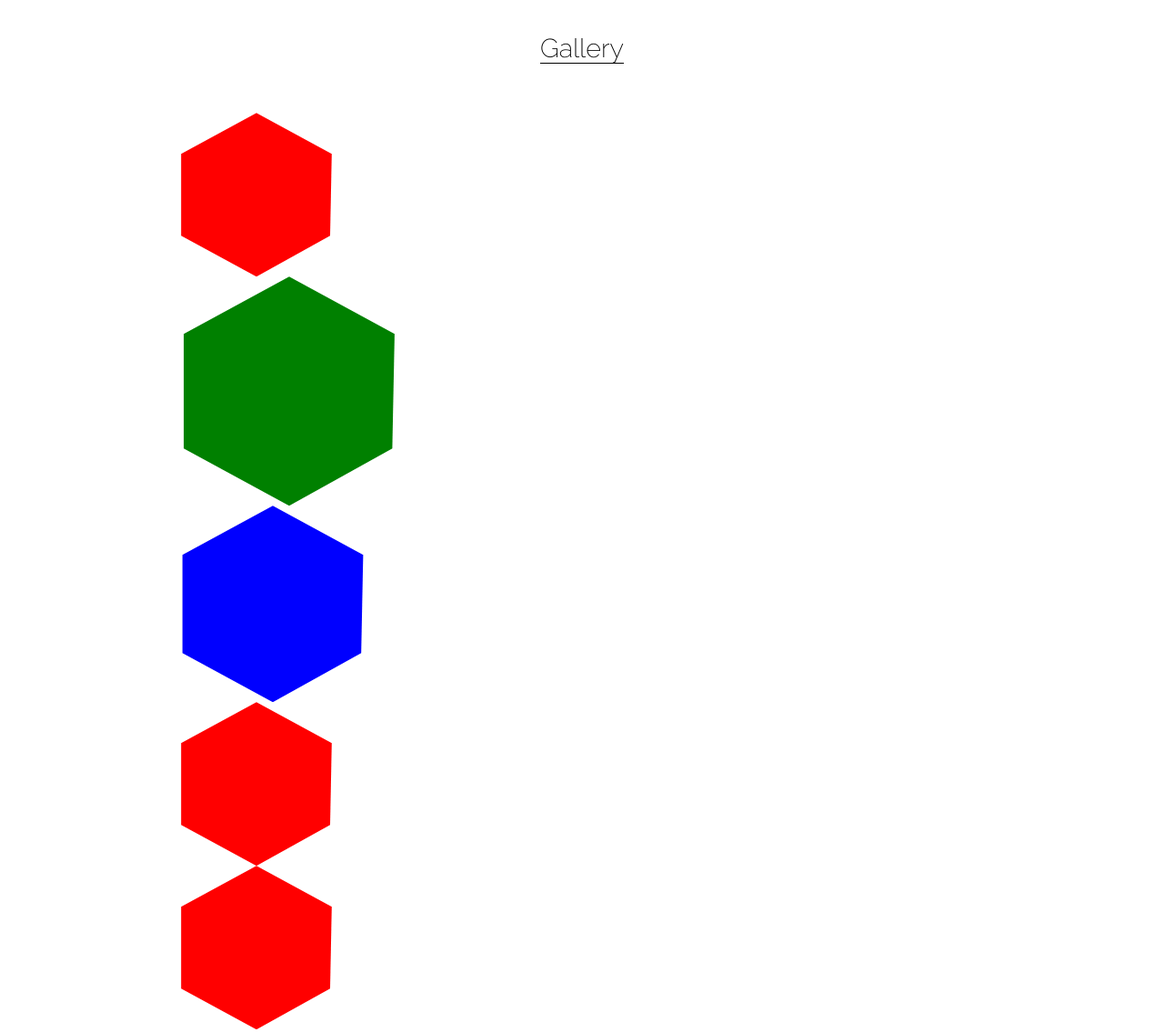
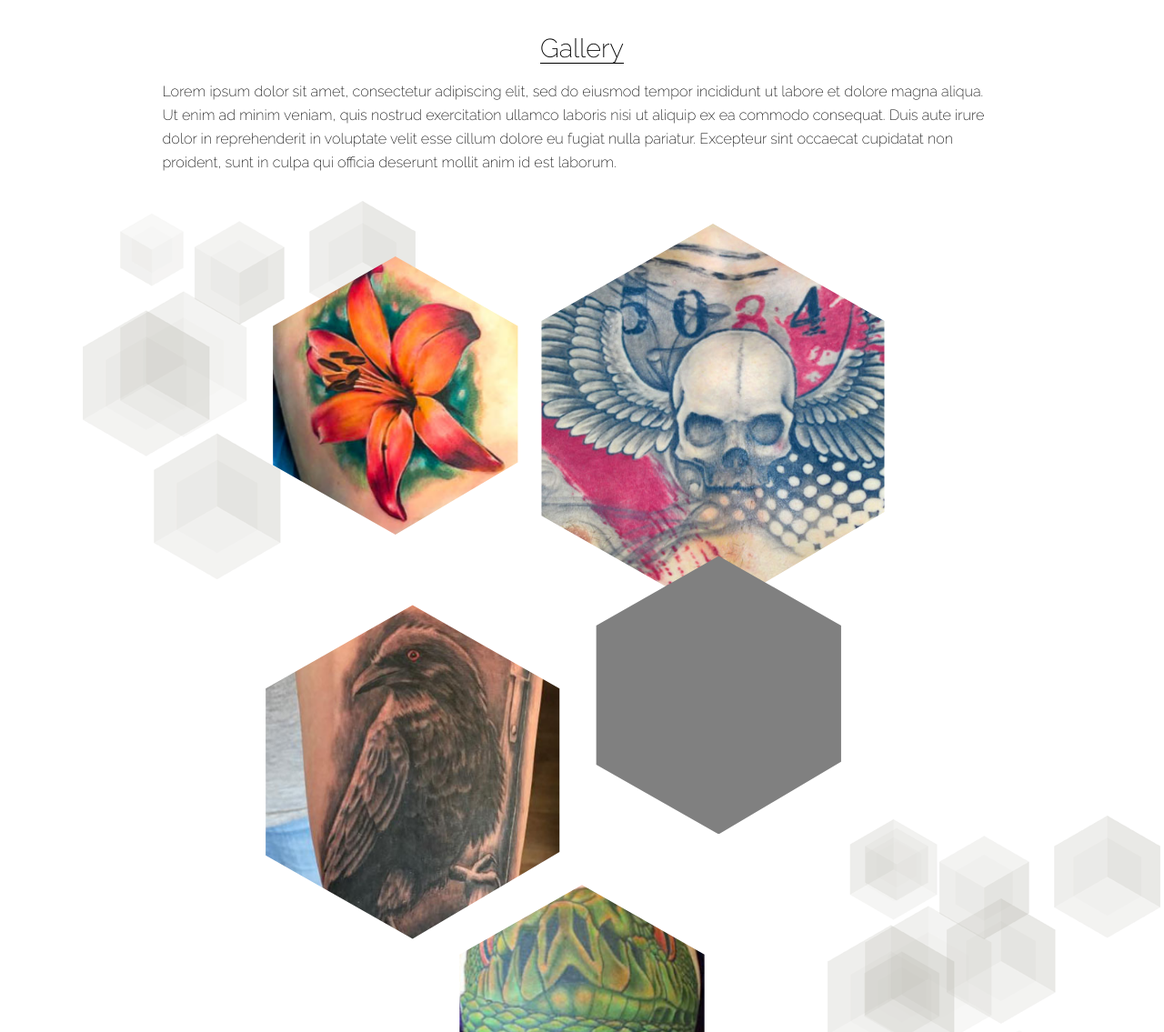
Before and after one commit to tabuz/perpetual-art, a plain HTML site: page app/index.html in a window 1280 px wide. Shown: the part 2682-3817 px from the top of the page at 91% size. Drawn offline with nearby package versions, Linux system fonts and the light colour scheme.

Commit message:
Contninue front-endt work on site gallery

```diff
--- a/app/index.html
+++ b/app/index.html
@@ -128,16 +128,27 @@
     <div class="container">
         <div class="row" style="margin-bottom: 3rem;">
             <div class="text-align-center">
-                <h2 class="section-header alternative-header">Gallery</h2>
+                <h2 class="section-header alternative-header margin-bottom">Gallery</h2>
+                <p class="secondary text-medium text-left">Lorem ipsum dolor sit amet, consectetur adipiscing elit, sed do eiusmod tempor incididunt ut labore et dolore magna aliqua. Ut enim ad minim veniam, quis nostrud exercitation ullamco laboris nisi ut aliquip ex ea commodo consequat. Duis aute irure dolor in reprehenderit in voluptate velit esse cillum dolore eu fugiat nulla pariatur. Excepteur sint occaecat cupidatat non proident, sunt in culpa qui officia deserunt mollit anim id est laborum.</p>
             </div>
         </div>
         <div class="row">
-            <div class="col l12">
-                <div class="gallery-tile small"></div>
-                <div class="gallery-tile large"></div>
-                <div class="gallery-tile medium"></div>
-                <div class="gallery-tile small"></div>
-                <div class="gallery-tile small"></div>
+            <div class="col l12 gallery">
+                <div class="gallery-tile small one">
+                    <div class="mask flex-center"><span>Color tattoos</span></div>
+                </div>
+                <div class="gallery-tile large two">
+                    <div class="mask flex-center"><span>Unique Projects</span></div>
+                </div>
+                <div class="gallery-tile medium three">
+                    <div class="mask flex-center"><span>B&W Designs</span></div>
+                </div>
+                <div class="gallery-tile small four">
+                    <div class="mask flex-center"><span>Piercing</span></div>
+                </div>
+                <div class="gallery-tile small five">
+                    <div class="mask flex-center"><span>Cover Up's</span></div>
+                </div>
             </div>
         </div>
     </div>
--- a/src/scss/modules/_vars.scss
+++ b/src/scss/modules/_vars.scss
@@ -17,4 +17,6 @@ $double-base-padding: 2 * $base-padding;
 $nav-height: 3rem;
 
 //Gallery tiles size
-$base-size: 2rem;
+$base-size: 3.4rem;
+
+$hex-clip-path: polygon(50% 0%, 94% 25%, 94% 74%, 50% 100%, 6% 75%, 6% 25%);
--- a/src/scss/partials/_gallery.scss
+++ b/src/scss/partials/_gallery.scss
@@ -1,20 +1,82 @@
+#gallery {
+	background-image:
+		url('../img/gallery-bg-one.png'),
+		url('../img/gallery-bg-two.png');
+	background-position:
+		10% 23%,
+		right bottom;
+	background-repeat: no-repeat;
+}
+.gallery {
+	display: flex;
+	flex-wrap: wrap;
+	justify-content: center;
 	.gallery-tile {
-	clip-path: polygon(50% 0%, 96% 25%, 95% 75%, 50% 100%, 4% 75%, 4% 25%);
-
+		clip-path: $hex-clip-path;
+		flex-shrink: 0;
+		background-size: contain;
+		background-size: 100%;
+		background-position: 50% 50%;
+		background-repeat: no-repeat;
+		position: relative;
+		cursor: pointer;
+		&:hover {
+			.mask {
+				opacity: 1;
+			}
+		}
 		&.small {
 			width: 5 * $base-size;
 			height: 5 * $base-size;
-		background-color: red;
+			max-height: 5 * $base-size;
 		}
-
 		&.medium {
 			width: 6 * $base-size;
 			height: 6 * $base-size;
-		background-color: blue;
 		}
 		&.large {
 			width: 7 * $base-size;
 			height: 7 * $base-size;
-		background-color: green;
+		}
+		&.one {
+    		margin-right: -1rem;
+    		margin-top: 2rem;
+    		background-image: url('../img/gallery-tile-one.jpg');
+		}
+		&.two {
+			margin-bottom: -2.5rem;
+			background-image: url('../img/gallery-tile-two.jpg');
+		}
+		&.three {
+			margin-left: -1rem;
+			margin-top: 2rem;
+			background-image: url('../img/gallery-tile-three.jpg');
+		}
+		&.four {
+		    margin-right: 2.7rem;
+    		margin-top: -1rem;
+    		background-color: gray;
+		}
+		&.five {
+    		margin-top: -3.3rem;
+    		background-image: url('../img/gallery-tile-five.jpg');
+		}
+
+		.mask {
+			clip-path: $hex-clip-path;
+			transition: all 0.5s;
+			background-color: rgba(0, 0, 0, 0.7);
+			position: absolute;
+			top: 0;
+			left: 0;
+			width: 100%;
+			height: 100%;
+			text-align: center;
+			vertical-align: middle;
+			opacity: 0;
+			span {
+				font-size: 2.4rem;
 			}
 		}
+	}
+}
--- a/src/scss/partials/_helpers.scss
+++ b/src/scss/partials/_helpers.scss
@@ -1,3 +1,15 @@
+.primary {
+	color: $base;
+}
+.secondary {
+	color: $black;
+}
+.text-medium {
+	font-size: .9rem;
+}
+.text-left {
+	text-align: left;
+}
 .vh-height {
 	height: 100vh;
 }
@@ -11,7 +23,9 @@
 	display: flex;
 }
 .flex-center {
-	align-items: center;
+	display: flex;
+    justify-content: center;
+    align-items: center;
 }
 .nav-wrapper {
 	z-index: 200;
```
Also changed, not shown: app/assets/css/style.css, app/assets/css/style.min.css, app/assets/img/gallery-bg-one.png (added), app/assets/img/gallery-bg-two.png (added), app/assets/img/gallery-tile-five.jpg (added), app/assets/img/gallery-tile-one.jpg (added), app/assets/img/gallery-tile-three.jpg (added), app/assets/img/gallery-tile-two.jpg (added). Lines whose indentation alone changed are shown as unchanged.
